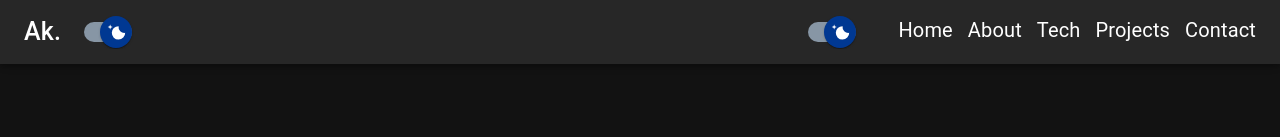
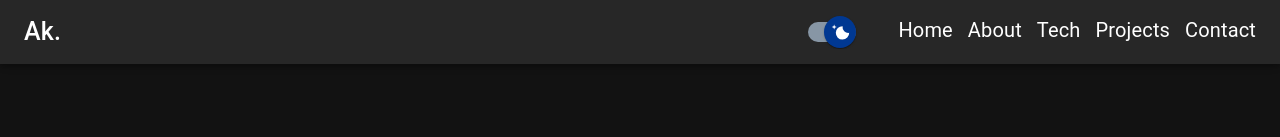
Before and after one commit to isharaman8/nextjs-portfolio, a Next.js app: page /about in a window 1280 px wide. Shown: the top 137 px of the page. Built offline with nearby package versions, Linux system fonts and the light colour scheme; grey boxes are pictures that could not be loaded.

Commit message:
fixed webpack error

```diff
--- a/components/ColorModeContext.tsx
+++ b/components/ColorModeContext.tsx
@@ -1,5 +1,6 @@
 import * as React from 'react'
+import { createContext } from 'react'
 
-const ColorModeContext = React.createContext({ toggleColorMode: () => {} })
+const ColorModeContext = createContext({ toggleColorMode: () => {} })
 
 export default ColorModeContext
--- a/components/ImageModal.tsx
+++ b/components/ImageModal.tsx
@@ -39,7 +39,7 @@ export default function ImageModal({
             aria-labelledby="modal-modal-title"
             aria-describedby="modal-modal-description"
         >
-            <Box sx={style}>
+            <Box component="div" sx={style}>
                 <img src={image} alt={image} className={styles.modalImage} />
                 <Button
                     onClick={handleClose}
--- a/components/Navbar.tsx
+++ b/components/Navbar.tsx
@@ -57,11 +57,20 @@ const Navbar = () => {
                     </Typography>
 
                     <Box
+                        component="div"
                         sx={{
                             flexGrow: 1,
                             display: { xs: 'flex', md: 'none' },
+                            alignItems: `center`,
                         }}
                     >
+                        <MaterialUISwitch
+                            onChange={colorMode.toggleColorMode}
+                            checked={
+                                theme.palette.mode === 'dark' ? true : false
+                            }
+                            sx={{ marginRight: 0 }}
+                        />
                         <IconButton
                             size="large"
                             aria-label="account of current user"
@@ -76,11 +85,6 @@ const Navbar = () => {
                             id="menu-appbar"
                             anchorEl={anchorElNav}
                             anchorOrigin={{
-                                vertical: 'bottom',
-                                horizontal: 'left',
-                            }}
-                            keepMounted
-                            transformOrigin={{
                                 vertical: 'top',
                                 horizontal: 'left',
                             }}
@@ -111,12 +115,6 @@ const Navbar = () => {
                         </Menu>
                     </Box>
                     <Stack spacing={2} direction={`row`} alignItems={`center`}>
-                        <MaterialUISwitch
-                            onChange={colorMode.toggleColorMode}
-                            checked={
-                                theme.palette.mode === 'dark' ? true : false
-                            }
-                        />
                         <Typography
                             variant="h6"
                             noWrap
@@ -133,6 +131,7 @@ const Navbar = () => {
                         </Typography>
                     </Stack>
                     <Box
+                        component="div"
                         className={style.linkBox}
                         sx={{
                             flexGrow: 1,
--- a/pages/_app.tsx
+++ b/pages/_app.tsx
@@ -39,94 +39,10 @@ function MyApp({ Component, pageProps }: AppProps) {
     return (
         <>
             <AnimatePresence>
-                {' '}
                 <ColorModeContext.Provider value={colorMode}>
                     <ThemeProvider theme={darkTheme}>
                         <CssBaseline />
                         <Navbar />
-                        <Particles
-                            id="tsparticles"
-                            init={particlesInit}
-                            loaded={particlesLoaded}
-                            options={{
-                                background: {
-                                    opacity: 0,
-                                },
-                                fpsLimit: 120,
-                                interactivity: {
-                                    events: {
-                                        onClick: {
-                                            enable: true,
-                                            mode: 'push',
-                                        },
-                                        onHover: {
-                                            enable: true,
-
-                                            mode: 'repulse',
-                                        },
-                                        resize: true,
-                                    },
-                                    modes: {
-                                        push: {
-                                            quantity: 0,
-                                        },
-                                        repulse: {
-                                            distance: 200,
-                                            duration: 0.4,
-                                        },
-                                    },
-                                },
-                                particles: {
-                                    color: {
-                                        value:
-                                            mode === 'light'
-                                                ? '#5c7aff'
-                                                : '#ffffff',
-                                    },
-                                    links: {
-                                        color:
-                                            mode === 'light'
-                                                ? '#5c7aff'
-                                                : '#ffffff',
-                                        distance: 150,
-                                        enable: true,
-                                        opacity: 0.4,
-                                        width: 0.5,
-                                    },
-
-                                    collisions: {
-                                        enable: true,
-                                    },
-                                    move: {
-                                        direction: 'none',
-                                        enable: true,
-                                        outModes: {
-                                            default: 'bounce',
-                                        },
-                                        random: false,
-                                        speed: 1,
-                                        straight: false,
-                                    },
-                                    number: {
-                                        density: {
-                                            enable: true,
-                                            area: 2000,
-                                        },
-                                        value: 80,
-                                    },
-                                    opacity: {
-                                        value: 0.5,
-                                    },
-                                    shape: {
-                                        type: 'square',
-                                    },
-                                    size: {
-                                        value: { min: 1, max: 5 },
-                                    },
-                                },
-                                detectRetina: false,
-                            }}
-                        />
                         <Component {...pageProps} />
                     </ThemeProvider>
                 </ColorModeContext.Provider>
```
Also changed, not shown: next.config.js (+6 -6 lines), package.json (indentation only), 1 other file (tests, documents, lock files or other folders).
